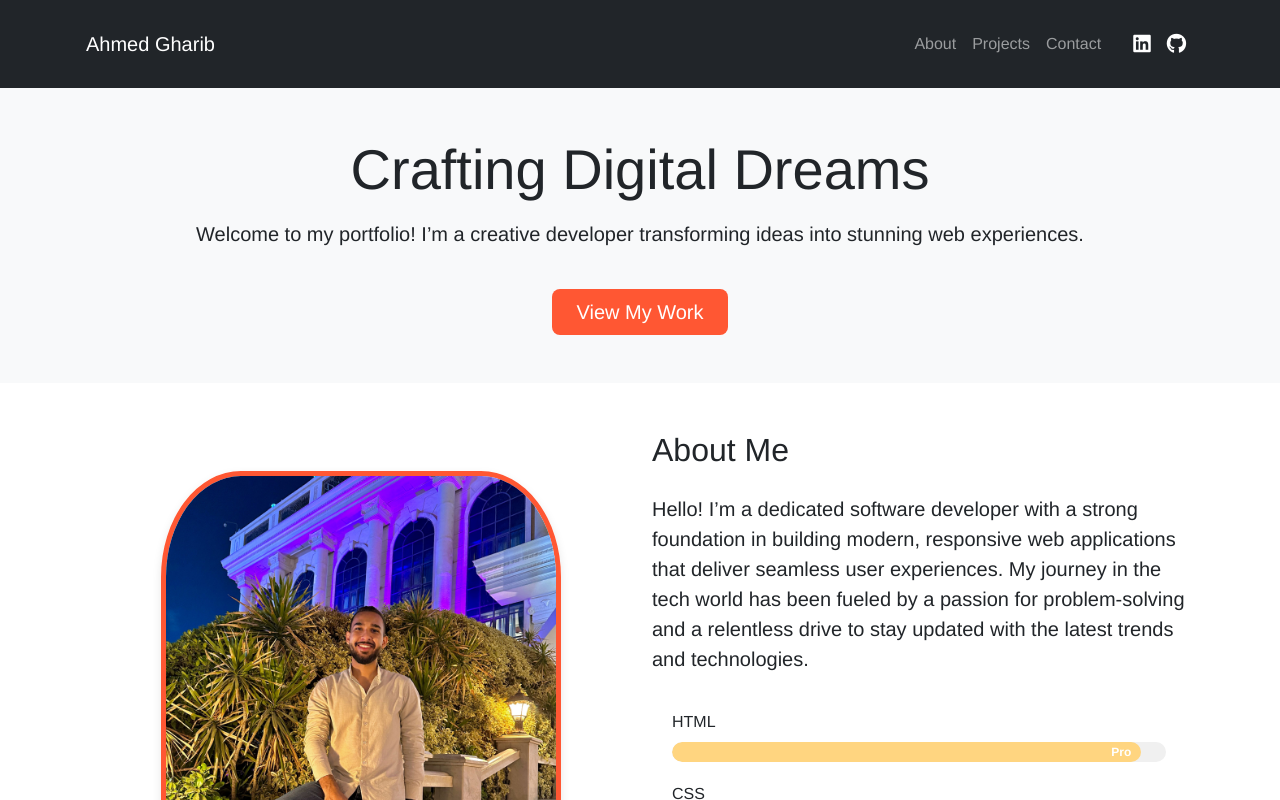
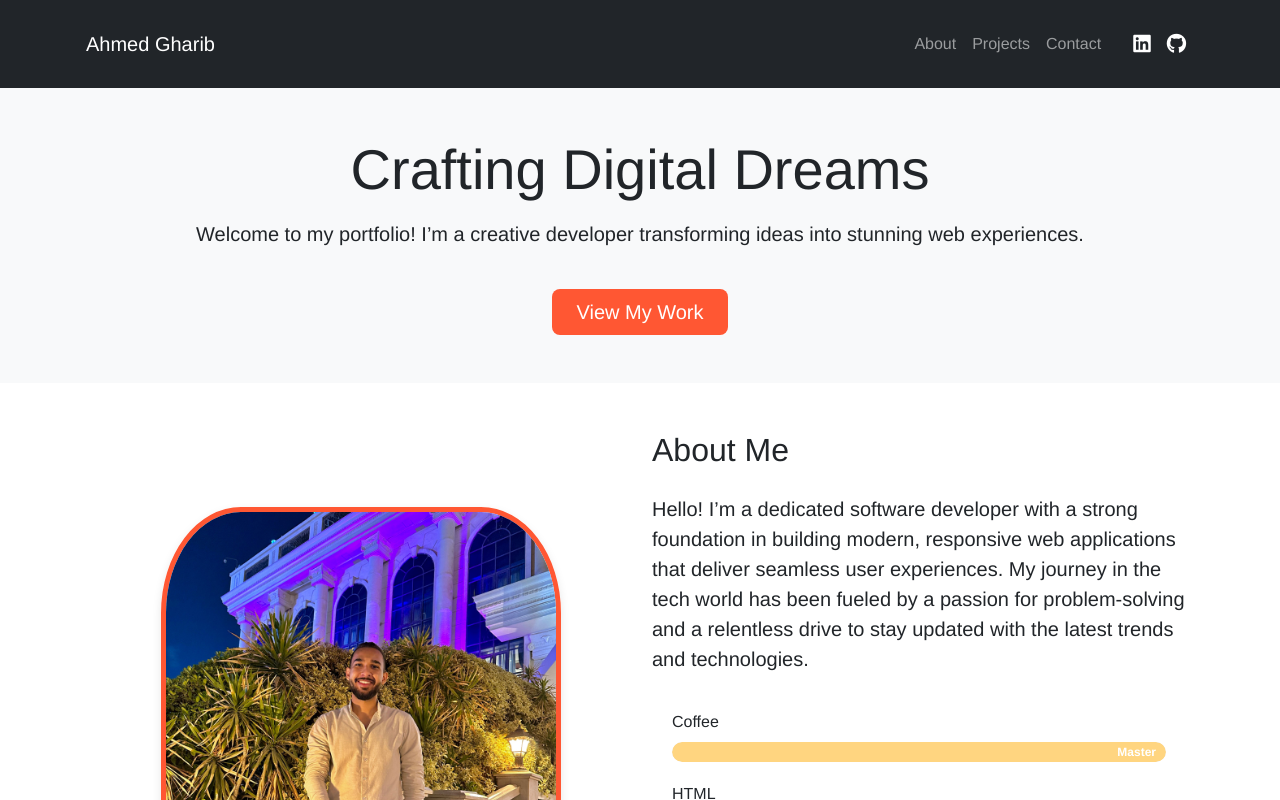
Before and after one commit to hyperstunt/hyperstunt.github.io, a Nuxt app: page / in a window 1280 px wide. Shown: the top 800 px of the page. Built offline with nearby package versions, Linux system fonts and the light colour scheme.

Commit message:
added coffee as a skill

```diff
--- a/components/SkillsBar.vue
+++ b/components/SkillsBar.vue
@@ -23,6 +23,7 @@
 import { ref, onMounted } from "vue";
 
 const skills = ref([
+  { name: "Coffee", level: 100, description: "Master", isVisible: false },
   { name: "HTML", level: 95, description: "Pro", isVisible: false },
   { name: "CSS", level: 95, description: "Pro", isVisible: false },
   { name: "JavaScript", level: 90, description: "Confident", isVisible: false },
```
